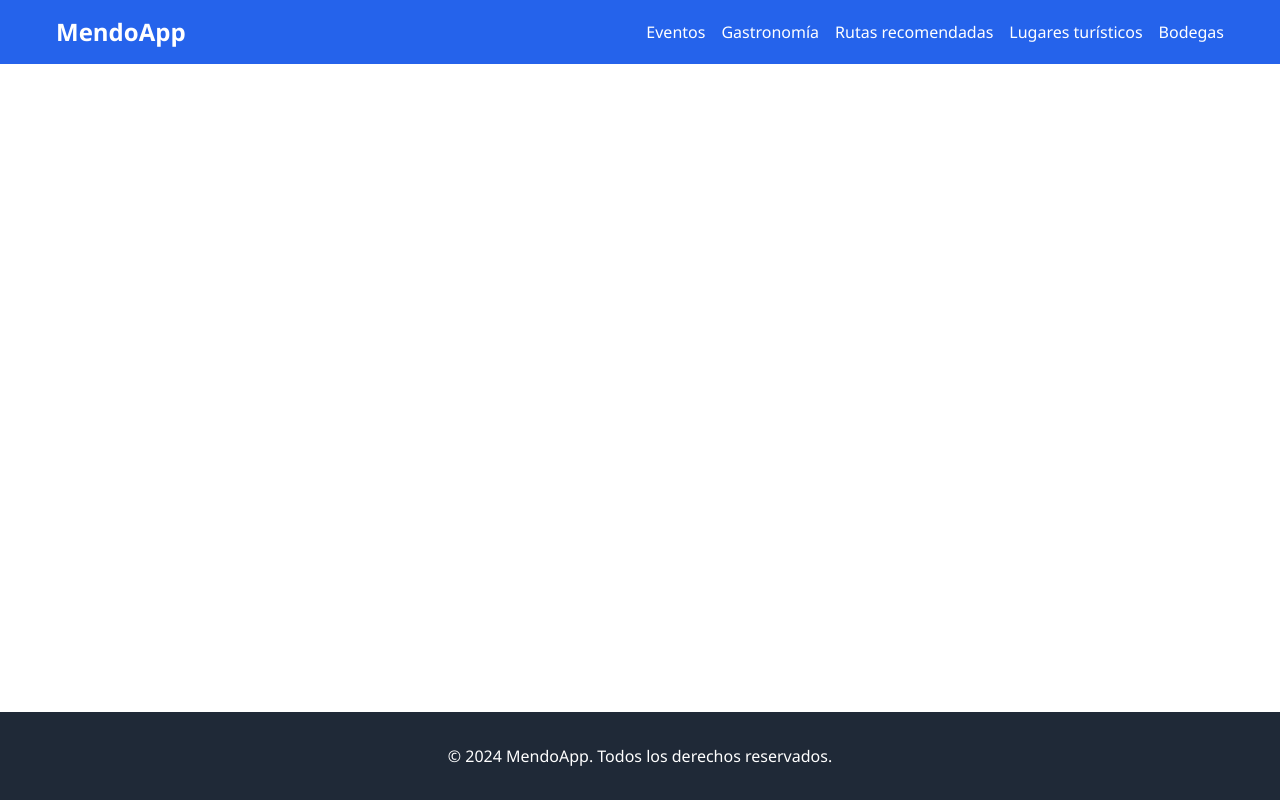
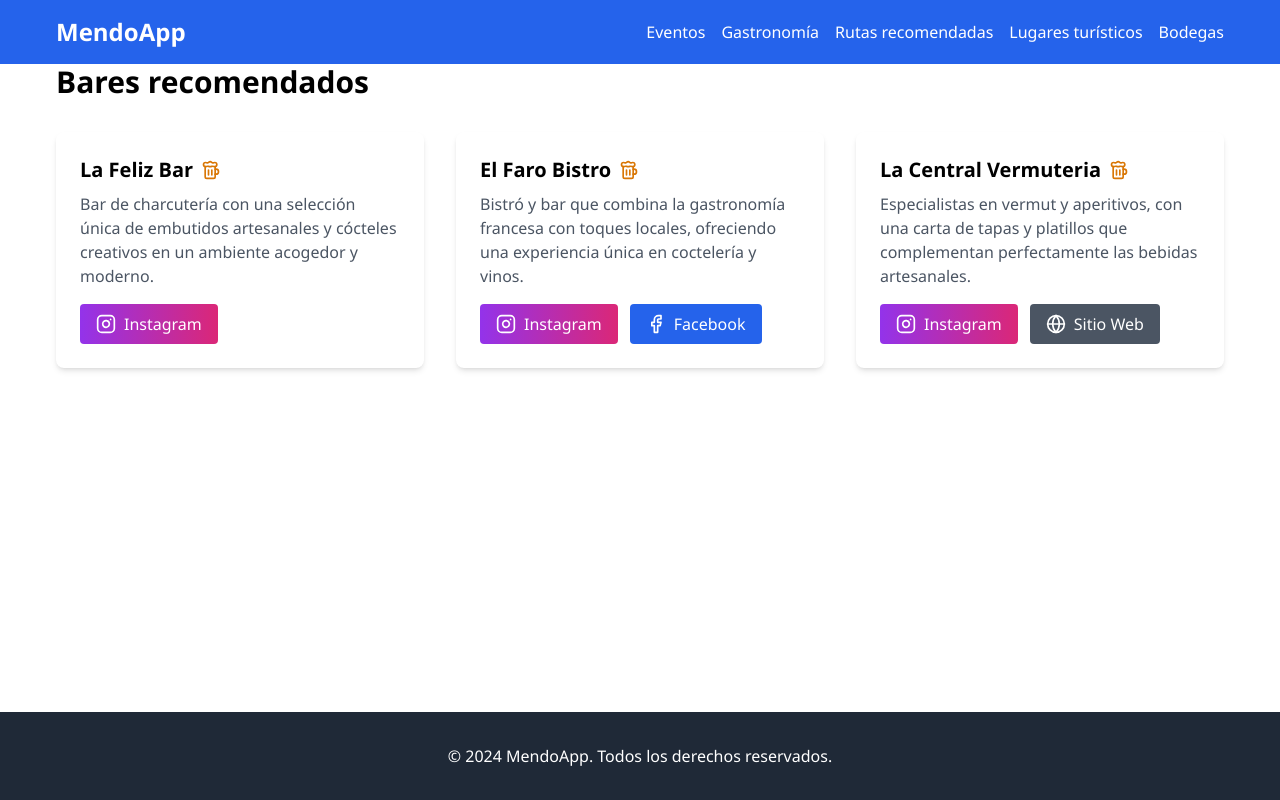
Before and after one commit to Gabih14/mendoApp, a React (Vite) app: page /bares in a window 1280 px wide. Built offline with nearby package versions, Linux system fonts and the light colour scheme.

Commit message:
add: bares

```diff
--- a/src/App.tsx
+++ b/src/App.tsx
@@ -8,6 +8,7 @@ import LugaresTuristicos from './components/LugaresTuristicos';
 import Bodegas from './components/Bodegas';
 import Cafes from './components/Cafes';
 import Restaurantes from './components/Restaurantes';
+import Bares from './components/Bares';
 
 const menuItems = [
   { title: 'Eventos', icon: <MapPin className="w-6 h-6" />, path: '/eventos' },
@@ -72,6 +73,7 @@ function App() {
             <Route path="/bodegas" element={<Bodegas />} />
             <Route path="/cafes" element={<Cafes />} />
             <Route path="/restaurantes" element={<Restaurantes />} />
+            <Route path="/bares" element={<Bares />} />
           </Routes>
         </main>
 
--- /dev/null
+++ b/src/components/Bares.tsx
@@ -0,0 +1,107 @@
+import React from 'react';
+import { Instagram, Facebook, Globe, Beer } from 'lucide-react';
+
+interface BarCardProps {
+    name: string;
+    description: string;
+    /* imageUrl: string; */
+    instagramUrl?: string;
+    facebookUrl?: string;
+    websiteUrl?: string;
+}
+
+const BarCard: React.FC<BarCardProps> = ({
+    name,
+    description,
+    /* imageUrl,  */
+    instagramUrl,
+    facebookUrl,
+    websiteUrl
+}) => (
+    <div className="bg-white rounded-lg shadow-md overflow-hidden flex flex-col h-full">
+        {/* <img src={imageUrl} alt={name} className="w-full h-48 object-cover" /> */}
+        <div className="p-6 flex flex-col flex-grow">
+            <div className="flex items-center mb-2">
+                <h3 className="text-xl font-semibold">{name}</h3>
+                <Beer className="w-5 h-5 ml-2 text-amber-600" />
+            </div>
+            <p className="text-gray-600 mb-4 flex-grow">{description}</p>
+            <div className="flex gap-3 flex-wrap">
+                {instagramUrl && (
+                    <a
+                        href={instagramUrl}
+                        target="_blank"
+                        rel="noopener noreferrer"
+                        className="inline-flex items-center bg-gradient-to-r from-purple-600 to-pink-600 text-white px-4 py-2 rounded hover:from-purple-700 hover:to-pink-700 transition-colors duration-200"
+                    >
+                        <Instagram className="w-5 h-5 mr-2" />
+                        Instagram
+                    </a>
+                )}
+                {facebookUrl && (
+                    <a
+                        href={facebookUrl}
+                        target="_blank"
+                        rel="noopener noreferrer"
+                        className="inline-flex items-center bg-blue-600 text-white px-4 py-2 rounded hover:bg-blue-700 transition-colors duration-200"
+                    >
+                        <Facebook className="w-5 h-5 mr-2" />
+                        Facebook
+                    </a>
+                )}
+                {websiteUrl && (
+                    <a
+                        href={websiteUrl}
+                        target="_blank"
+                        rel="noopener noreferrer"
+                        className="inline-flex items-center bg-gray-600 text-white px-4 py-2 rounded hover:bg-gray-700 transition-colors duration-200"
+                    >
+                        <Globe className="w-5 h-5 mr-2" />
+                        Sitio Web
+                    </a>
+                )}
+            </div>
+        </div>
+    </div>
+);
+
+const Bares: React.FC = () => {
+    const bares = [
+        {
+            name: "La Feliz Bar",
+            description: "Bar de charcutería con una selección única de embutidos artesanales y cócteles creativos en un ambiente acogedor y moderno.",
+            icon: <Beer className="w-6 h-6 text-brown-600" />,
+            /* imageUrl: "https://encrypted-tbn0.gstatic.com/images?q=tbn:ANd9GcR7jBvzjPaXBm0cPG65svtVLV_OqUsLxgJvYA&s", */
+            instagramUrl: "https://www.instagram.com/lafelizcharcuteriebar/?hl=en"
+        },
+        {
+            name: "El Faro Bistro",
+            description: "Bistró y bar que combina la gastronomía francesa con toques locales, ofreciendo una experiencia única en coctelería y vinos.",
+            icon: <Beer className="w-6 h-6 text-brown-600" />,
+            /* imageUrl: "https://dynamic-media-cdn.tripadvisor.com/media/photo-o/19/f8/75/8f/20191030-193200-largejpg.jpg?w=1200&h=-1&s=1", */
+            instagramUrl: "https://www.instagram.com/elfarobistro/?hl=en",
+            facebookUrl: "https://www.facebook.com/ElFaroBistroMendoza/?locale=es_LA"
+        },
+        {
+            name: "La Central Vermuteria",
+            description: "Especialistas en vermut y aperitivos, con una carta de tapas y platillos que complementan perfectamente las bebidas artesanales.",
+            icon: <Beer className="w-6 h-6 text-brown-600" />,
+            /* imageUrl: "https://lacentral.ar/wp-content/uploads/2023/06/la-central-homne-8.jpg", */
+            instagramUrl: "https://www.instagram.com/lacentral.vermu/?hl=en",
+            websiteUrl: "https://lacentral.ar/"
+        }
+    ];
+
+    return (
+        <div className="space-y-8">
+            <h2 className="text-3xl font-bold mb-6">Bares recomendados</h2>
+            <div className="grid md:grid-cols-2 lg:grid-cols-3 gap-8">
+                {bares.map((bar, index) => (
+                    <BarCard key={index} {...bar} />
+                ))}
+            </div>
+        </div>
+    );
+};
+
+export default Bares;
--- a/src/components/Gastronomia.tsx
+++ b/src/components/Gastronomia.tsx
@@ -32,7 +32,8 @@ const Gastronomia: React.FC = () => {
     {
       title: 'Bares',
       description: 'Descubre la vibrante escena nocturna de Mendoza con bares que ofrecen cócteles artesanales y cervezas locales.',
-      icon: <Beer className="w-6 h-6 text-yellow-600" />
+      icon: <Beer className="w-6 h-6 text-yellow-600" />,
+      path:'/bares'
     }
   ];
 
```
